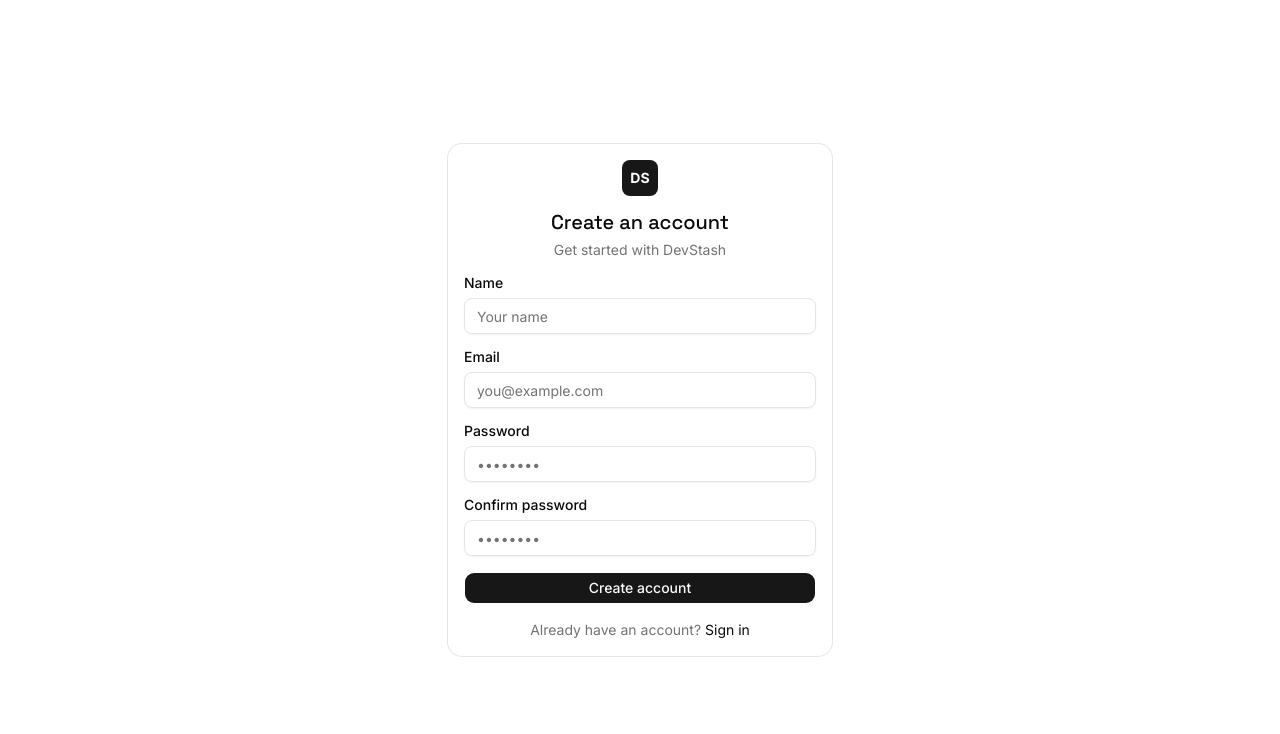
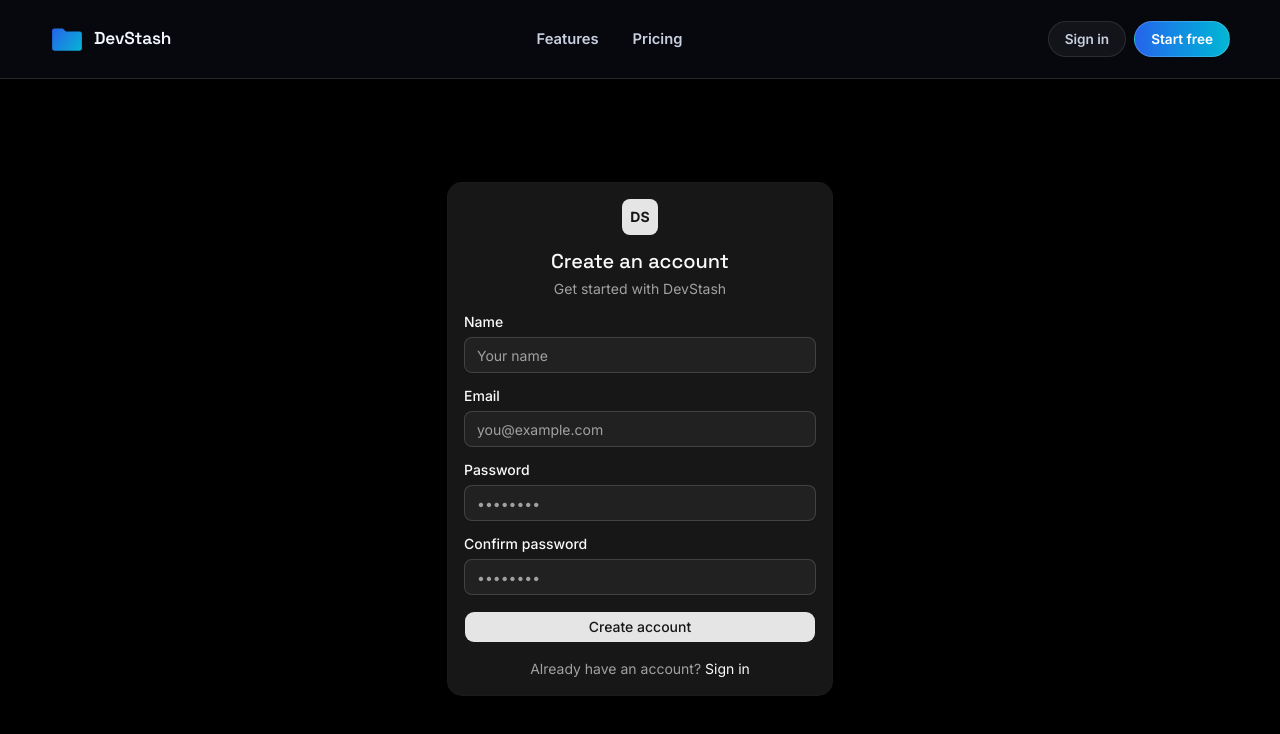
Before and after one commit to AnishHajare/devstash, a Next.js app: page /register in a window 1280 px wide. Shown: the top 734 px of the page. Built offline with nearby package versions, Linux system fonts and the light colour scheme.

Commit message:
feat: add homepage nav to auth pages

```diff
--- a/context/current-feature.md
+++ b/context/current-feature.md
@@ -1,15 +1,18 @@
-# Current Feature
+# Current Feature: Add Homepage Top Nav to Auth Pages
 
 ## Status
-Not Started
+Complete
 
 ## Goals
 
-<!-- Add goals for the next feature here -->
+- Add the homepage top navigation to the sign-in page.
+- Add the homepage top navigation to the sign-up/register page.
+- Preserve existing auth form behavior and visual layout quality.
 
 ## Notes
 
-<!-- Add notes for the next feature here -->
+- Loaded from inline request: "add the homepage top nav to the sign in and sign up pages".
+- Sign-up route appears to be `/register`.
 
 ## History
 
--- a/src/app/register/page.tsx
+++ b/src/app/register/page.tsx
@@ -1,3 +1,4 @@
+import { AuthPageShell } from "@/components/auth/auth-page-shell";
 import { RegisterForm } from "@/components/auth/register-form";
 
 export const metadata = {
@@ -6,8 +7,8 @@
 
 export default function RegisterPage() {
   return (
-    <div className="flex min-h-screen items-center justify-center px-4">
+    <AuthPageShell>
       <RegisterForm />
-    </div>
+    </AuthPageShell>
   );
 }
--- a/src/app/sign-in/page.tsx
+++ b/src/app/sign-in/page.tsx
@@ -1,4 +1,5 @@
 import { Suspense } from "react";
+import { AuthPageShell } from "@/components/auth/auth-page-shell";
 import { SignInForm } from "@/components/auth/sign-in-form";
 
 export const metadata = {
@@ -7,10 +8,10 @@
 
 export default function SignInPage() {
   return (
-    <div className="flex min-h-screen items-center justify-center px-4">
+    <AuthPageShell>
       <Suspense>
         <SignInForm />
       </Suspense>
-    </div>
+    </AuthPageShell>
   );
 }
--- /dev/null
+++ b/src/components/auth/auth-page-shell.tsx
@@ -0,0 +1,16 @@
+import type { ReactNode } from "react";
+import { HomepageHeader } from "@/components/homepage/homepage-header";
+
+export function AuthPageShell({ children }: { children: ReactNode }) {
+  return (
+    <div
+      className="dark relative isolate min-h-screen overflow-x-hidden bg-black text-[#f4f7ff]"
+      style={{ scrollPaddingTop: 82 }}
+    >
+      <HomepageHeader />
+      <main className="flex min-h-screen items-center justify-center px-4 pb-8 pt-[110px]">
+        {children}
+      </main>
+    </div>
+  );
+}
--- a/src/components/homepage/homepage-header.tsx
+++ b/src/components/homepage/homepage-header.tsx
@@ -37,8 +37,8 @@
 
         {/* Nav links — hidden on mobile */}
         <nav className="flex justify-center gap-[clamp(18px,3vw,34px)] text-[#c8cfdf] text-[0.92rem] font-semibold max-md:hidden" aria-label="Primary navigation">
-          <a href="#features" className="transition-colors hover:text-white">Features</a>
-          <a href="#pricing" className="transition-colors hover:text-white">Pricing</a>
+          <Link href="/#features" className="transition-colors hover:text-white">Features</Link>
+          <Link href="/#pricing" className="transition-colors hover:text-white">Pricing</Link>
         </nav>
 
         {/* Spacer for mobile grid balance */}
@@ -76,20 +76,20 @@
           aria-label="Mobile navigation"
         >
           <div className="mx-auto flex w-[min(1180px,calc(100%-40px))] flex-col gap-1 py-4">
-            <a
-              href="#features"
+            <Link
+              href="/#features"
               className="rounded-lg px-3 py-2.5 text-[0.92rem] font-semibold text-[#c8cfdf] transition-colors hover:bg-white/5 hover:text-white"
               onClick={() => setMobileOpen(false)}
             >
               Features
-            </a>
-            <a
-              href="#pricing"
+            </Link>
+            <Link
+              href="/#pricing"
               className="rounded-lg px-3 py-2.5 text-[0.92rem] font-semibold text-[#c8cfdf] transition-colors hover:bg-white/5 hover:text-white"
               onClick={() => setMobileOpen(false)}
             >
               Pricing
-            </a>
+            </Link>
             <div className="my-2 border-t border-white/8" />
             <div className="flex flex-col gap-2 px-3">
               <Link
```
